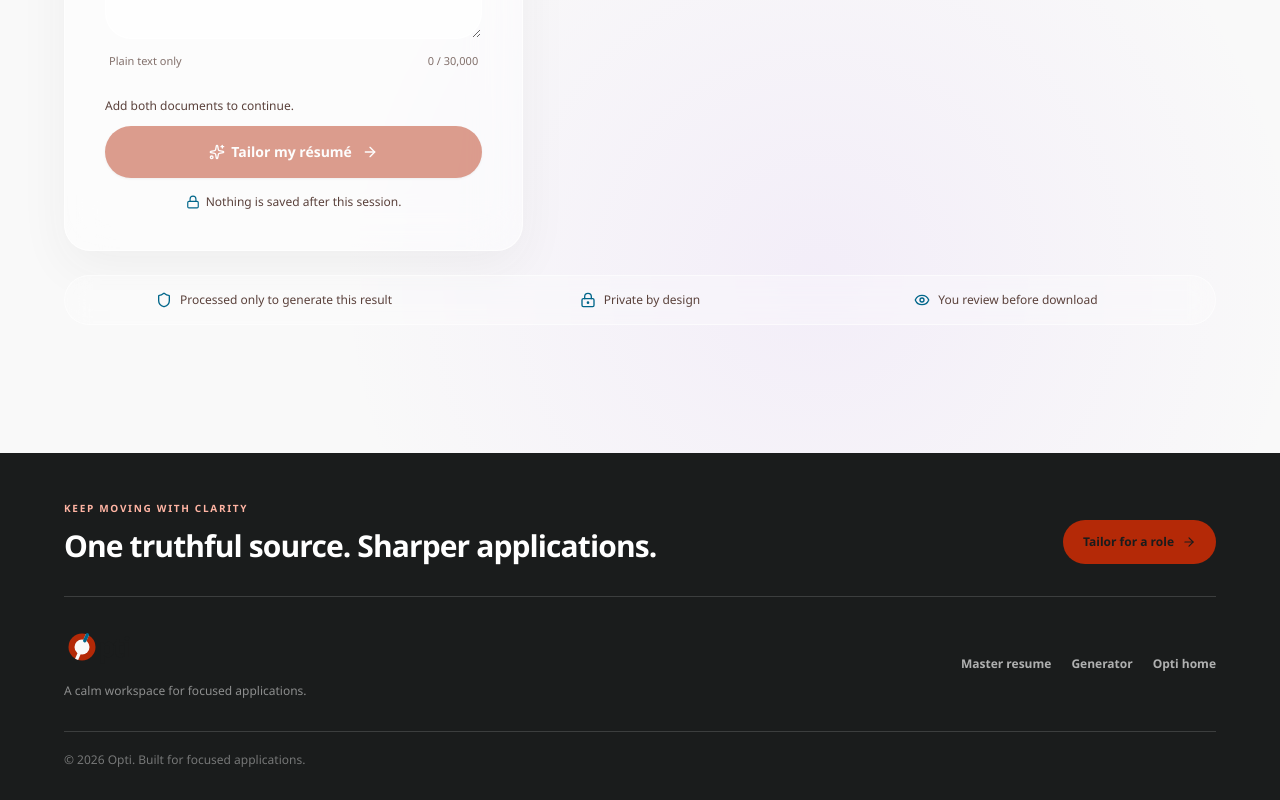
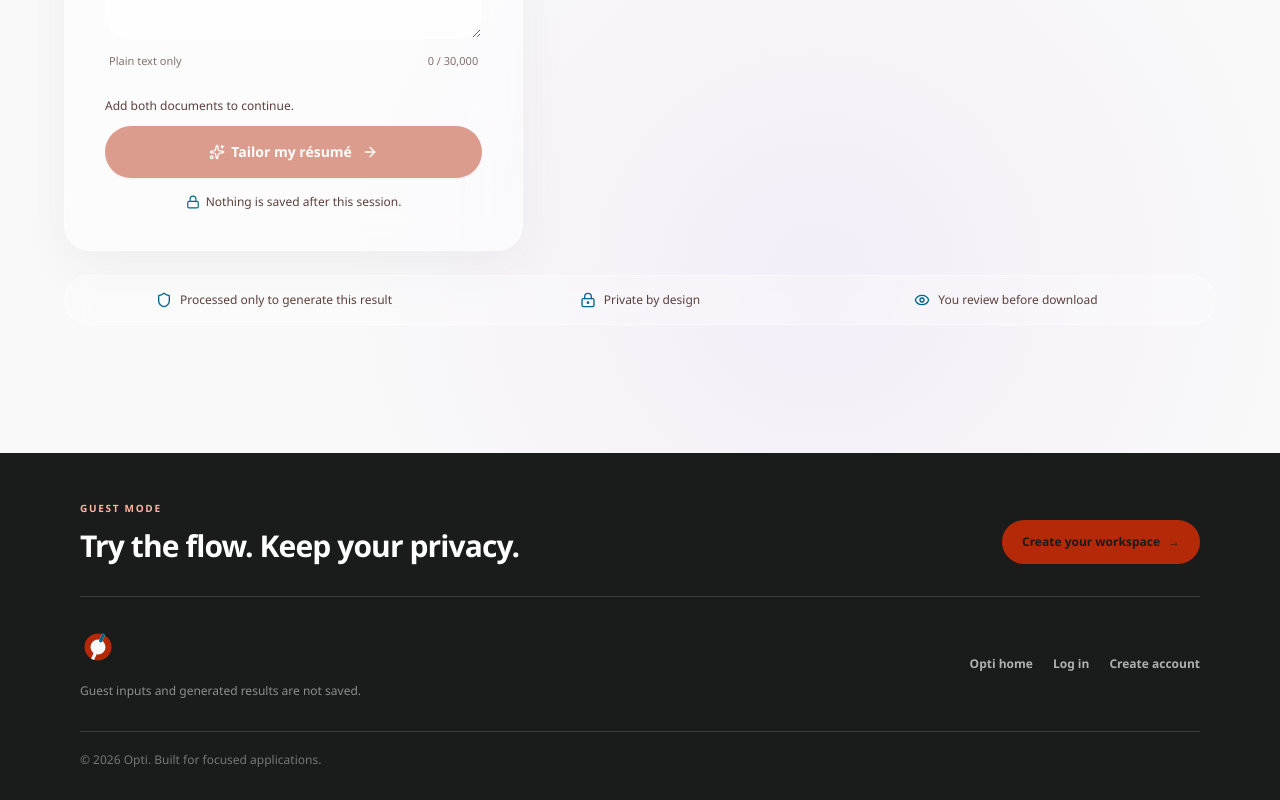
Before and after one commit to Richmano-stack/opti, a Next.js app: page /try in a window 1280 px wide. Shown: the part 1074-1874 px from the top of the page. Built offline with nearby package versions, Linux system fonts and the light colour scheme; what @react-pdf/renderer would draw is missing.

Commit message:
fix: correct public workspace navigation

```diff
--- a/src/app/(auth)/layout.tsx
+++ b/src/app/(auth)/layout.tsx
@@ -17,7 +17,7 @@ export default async function AuthLayout({ children }: Readonly<{ children: Reac
         <div className="horizon-orb horizon-orb-secondary" />
         <div className="horizon-orb horizon-orb-tertiary" />
       </div>
-`r`n
+
       {children}
 
       <footer className="relative z-10 px-6 pb-6 text-center text-[11px] text-horizon-muted">
--- a/src/components/guest/guest-tailoring-workspace.tsx
+++ b/src/components/guest/guest-tailoring-workspace.tsx
@@ -12,11 +12,10 @@ import {
   GuestResultPanel,
   GuestTextAreaField,
   GuestTrustRow,
-
+  GuestWorkspaceFooter,
   GuestWorkspaceHeader,
 } from "@/components/guest/guest-workspace-ui";
 import { Button } from "@/components/ui/button";
-import { AuthenticatedFooter } from "@/components/account/authenticated-footer";
 
 const initialState: GuestGenerationState = { status: "idle" };
 
@@ -139,7 +138,7 @@ export function GuestTailoringWorkspace() {
 
         <GuestTrustRow />
       </main>
-      <AuthenticatedFooter />
+      <GuestWorkspaceFooter />
     </div>
   );
 }
```
Also changed, not shown: 2 other files (tests, documents, lock files or other folders).
